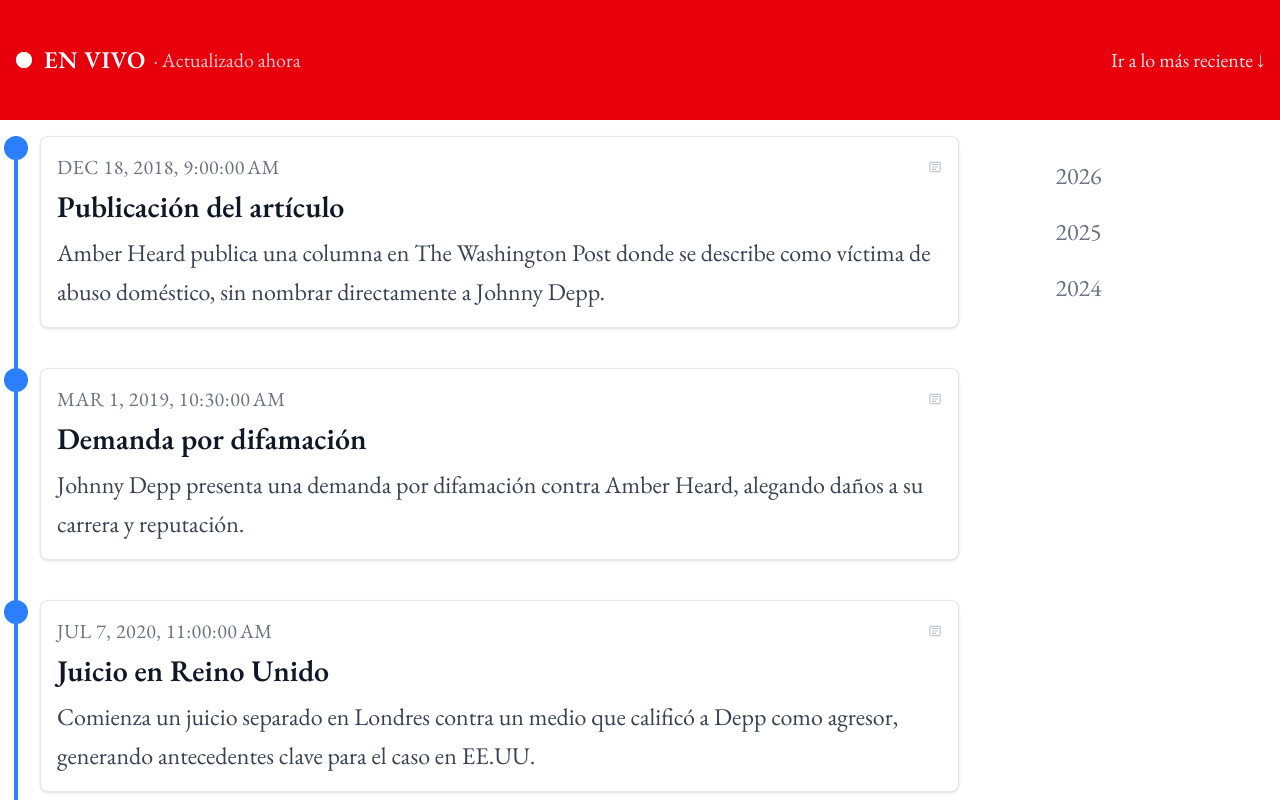
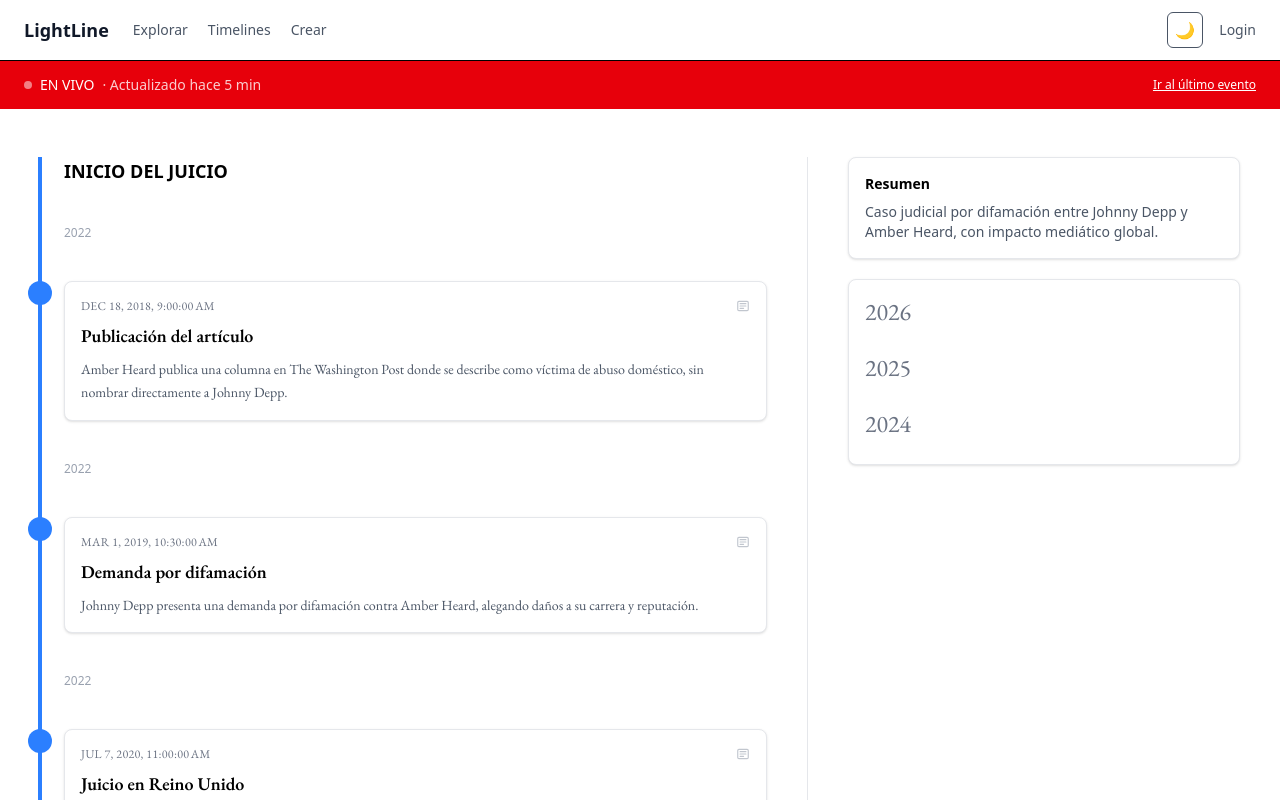
Before and after one commit to lightlinecom/lightline.front, an Angular app: page /story/1/timeline/1 in a window 1280 px wide. Shown: the top 800 px of the page. Built offline with nearby package versions, Linux system fonts and the light colour scheme.

Commit message:
add styles

```diff
--- a/src/app/app.routes.ts
+++ b/src/app/app.routes.ts
@@ -1,5 +1,5 @@
 import { Routes } from '@angular/router';
-import { Layout } from './shared/layout/layout';
+import { Layout } from './shared/components/layout/layout';
 import { Story } from './pages/story/story';
 
 export const routes: Routes = [
--- a/src/app/components/timeline-item/timeline-item.html
+++ b/src/app/components/timeline-item/timeline-item.html
@@ -7,8 +7,8 @@
   <!-- Date + Icon -->
   <div class="flex items-center justify-between">
 
-    <!-- Fecha -->
-    <h2 class="font-lightline uppercase tracking-wide text-base md:text-lg lg:text-xl text-gray-500">
+    <!-- Date -->
+    <h2 class="font-lightline uppercase tracking-wide text-xs text-gray-500">
       {{ event().date | date:'medium' }}
     </h2>
 
@@ -23,10 +23,10 @@
 
   </div>
   <!-- Title -->
-  <h1 class="font-lightline text-lg md:text-2xl lg:text-3xl font-semibold text-gray-900">{{ event().title }}</h1>
+  <h1 class="font-lightline text-lg font-semibold">{{ event().title }}</h1>
 
   <!-- Description -->
-  <p class="font-lightline text-lg md:text-xl lg:text-2xl text-gray-700 leading-relaxed">{{ event().description }}
+  <p class="font-lightline text-sm text-gray-600 leading-relaxed">{{ event().description }}
   </p>
 
   <!-- Source and more details  -->
--- a/src/app/components/timeline-live-indicator/timeline-live-indicator.html
+++ b/src/app/components/timeline-live-indicator/timeline-live-indicator.html
@@ -1,33 +1,15 @@
-<!-- Live mode -->
-<div class="sticky left-0 top-0 z-10 h-10 px-4 flex items-center justify-between bg-red-600
-  md:h-20 lg:h-30">
+<div class="bg-red-600 text-white text-sm">
+    <div class="max-w-7xl mx-auto px-6 h-12 flex items-center justify-between">
 
-  <div class="flex items-center gap-3 text-white">
+      <div class="flex items-center gap-2">
+        <span class="w-2 h-2 bg-white rounded-full animate-pulse"></span>
+        <span class="font-medium uppercase">En vivo</span>
+        <span class="opacity-80">· Actualizado hace 5 min</span>
+      </div>
 
-    <!-- Pulse -->
-    <span class="relative flex h-2 w-2 md:h-4 md:w-4">
-      <span class="animate-ping absolute inline-flex h-full w-full rounded-full bg-white opacity-75"></span>
-      <span class="relative inline-flex rounded-full h-2 w-2 md:h-4 md:w-4 bg-white"></span>
-    </span>
+      <button class="text-xs underline hover:no-underline">
+        Ir al último evento
+      </button>
 
-    <!-- Live -->
-    <div class="flex items-center gap-2">
-      <span class="font-lightline font-semibold uppercase tracking-wide md:text-lg lg:text-2xl">
-        En vivo
-      </span>
-
-      <span class="font-lightline opacity-80 text-sm md:text-lg lg:text-xl">
-        · Actualizado ahora
-      </span>
     </div>
-
   </div>
-
-  <!-- Recent -->
-  <button
-    class="font-lightline text-sm md:text-lg lg:text-xl text-white/90 hover:text-white transition flex items-center gap-1">
-    Ir a lo más reciente
-    <span class="text-base">↓</span>
-  </button>
-
-</div>
--- a/src/app/components/timeline-navigation/timeline-navigation.html
+++ b/src/app/components/timeline-navigation/timeline-navigation.html
@@ -1,4 +1,14 @@
-<div id="dates" class="hidden lg:block sticky top-40 self-start">
+<div id="dates" class="hidden lg:block space-y-5">
+
+  <div class="p-4 space-y-2 bg-white rounded-lg shadow-sm border border-gray-200">
+    <h4 class="font-semibold text-sm mb-2">Resumen</h4>
+    <p class="text-sm text-gray-600">
+      Caso judicial por difamación entre Johnny Depp y Amber Heard,
+      con impacto mediático global.
+    </p>
+  </div>
+
+  <div class="p-4 space-y-2 bg-white rounded-lg shadow-sm border border-gray-200">
     <ul class="font-lightline text-gray-500 text-2xl space-y-4 pr-24">
 
       <!-- 2026 -->
@@ -72,3 +82,4 @@
 
     </ul>
   </div>
+</div>
--- a/src/app/components/timeline/timeline.html
+++ b/src/app/components/timeline/timeline.html
@@ -1,10 +1,8 @@
-<app-timeline-live-indicator/>
-
 <div class="p-4">
 
-  <div class="grid grid-cols-1 lg:grid-cols-[1fr_auto] lg:gap-24">
+  <div class="grid grid-cols-1 lg:grid-cols-[1fr_auto]">
 
-    <div id="timeline">
+    <div id="timeline" class="lg:border-r lg:pr-10 lg:border-gray-200 w-3xl">
       <ul class="relative space-y-10">
 
         <!-- Vertical line -->
@@ -12,15 +10,27 @@
 
         <!-- Items -->
         @for(event of events(); track event.id){
-        <li>
-          <app-timeline-item [event]="event" />
-        </li>
+          <!-- Year -->
+          @if(event.id === 1){
+            <div class="text-lg font-bold uppercase ml-6">
+              Inicio del juicio
+            </div>
+          }
+
+          <!-- Year -->
+          <div id="year-2022" class="text-xs text-gray-400 ml-6">
+            2022
+          </div>
+
+          <li>
+            <app-timeline-item [event]="event" />
+          </li>
         }
       </ul>
 
     </div>
 
-    <app-timeline-navigation/>
+    <app-timeline-navigation class="ml-10" />
 
 
-</div>
+  </div>
--- /dev/null
+++ b/src/app/shared/components/header/header.html
@@ -0,0 +1,35 @@
+<header class="bg-white border-b">
+  <div class="max-w-7xl mx-auto px-6 py-3 flex items-center justify-between">
+
+    <!-- Left -->
+    <div class="flex items-center gap-6">
+      <span class="font-bold text-lg text-gray-900">
+        LightLine
+      </span>
+
+      <nav class="hidden md:flex gap-5 text-sm text-gray-600">
+        <a class="hover:text-black cursor-pointer">Explorar</a>
+        <a class="hover:text-black cursor-pointer">Timelines</a>
+        <a class="hover:text-black cursor-pointer">Crear</a>
+      </nav>
+    </div>
+
+    <!-- Right -->
+    <div class="flex items-center gap-4">
+
+      <!-- Theme toggle (solo visual por ahora) -->
+      <button class="w-9 h-9 flex items-center justify-center rounded-md border text-gray-600 hover:bg-gray-100">
+        🌙
+      </button>
+
+      <button class="text-sm text-gray-600 hover:text-black">
+        Login
+      </button>
+
+      <!-- Avatar futuro -->
+      <!-- <div class="w-8 h-8 rounded-full bg-gray-300"></div> -->
+
+    </div>
+
+  </div>
+</header>
--- /dev/null
+++ b/src/app/shared/components/header/header.ts
@@ -0,0 +1,9 @@
+import { Component } from '@angular/core';
+
+@Component({
+  selector: 'app-header',
+  imports: [],
+  templateUrl: './header.html',
+  styles: ``,
+})
+export class Header {}
--- /dev/null
+++ b/src/app/shared/components/layout/layout.html
@@ -0,0 +1,10 @@
+<!-- <div class="dark:bg-gray-800 min-h-screen"> -->
+<div>
+  <app-header />
+
+  <app-timeline-live-indicator/>
+
+  <section class="max-w-7xl mx-auto px-6 py-8">
+    <router-outlet />
+  </section>
+</div>
--- a/src/app/shared/layout/layout.html
+++ /dev/null
@@ -1 +0,0 @@
-<router-outlet/>
```
Also changed, not shown: src/app/shared/components/layout/layout.ts (added, +11 -0 lines), src/app/shared/layout/layout.ts (deleted, +0 -9 lines). Lines whose indentation alone changed are shown as unchanged.
